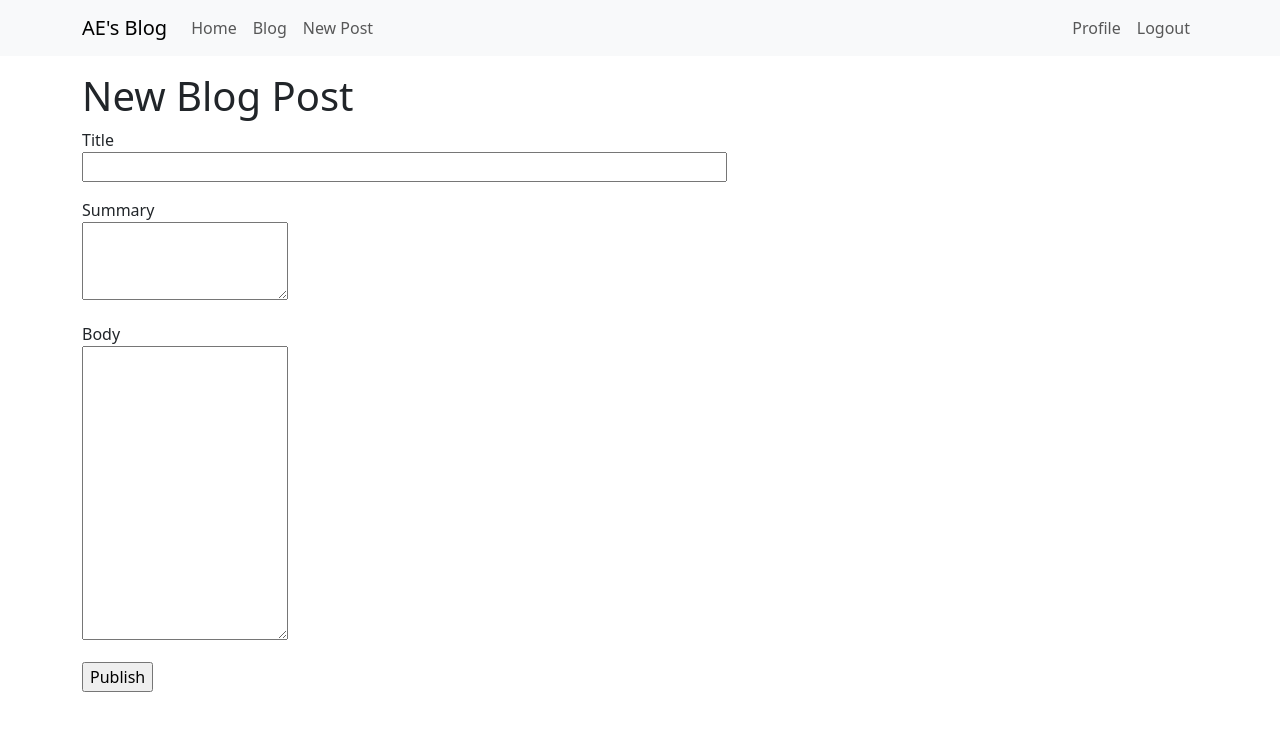
After one commit to aezechuk/AEblog, a Flask app: page /blog/new in a window 1280 px wide. The commit adds this page. Shown: the top 731 px of the page. Run offline with Flask 3, Linux system fonts and the light colour scheme; the visitor is signed in with stand-in values (Sample User, id 1); data comes from the database, SQL or seed files in the repository; some libraries are stand-ins or nearby versions.

Commit message:
updated home page, removed auth to view, added markdown and bleach

```diff
--- a/app/__init__.py
+++ b/app/__init__.py
@@ -7,6 +7,7 @@ import logging
 from logging.handlers import SMTPHandler, RotatingFileHandler
 import os
 from flask_mail import Mail
+from flask_moment import Moment
 
 app = Flask(__name__)
 app.config.from_object(Config)
@@ -15,6 +16,7 @@ migrate = Migrate(app, db)
 login = LoginManager(app)
 login.login_view = 'login'
 mail = Mail(app)
+moment = Moment(app)
 
 if not app.debug:
     if app.config['MAIL_SERVER']:
--- a/app/forms.py
+++ b/app/forms.py
@@ -51,9 +51,10 @@ class EditProfileForm(FlaskForm):
                 raise ValidationError('Please use a different username.')
 
 class PostForm(FlaskForm):
-    post = TextAreaField('Say something', validators=[
-        DataRequired(), Length(min=1, max=140)])
-    submit = SubmitField('Submit')
+    title = StringField('Title', validators=[DataRequired()])
+    summary = TextAreaField('Summary')
+    body = TextAreaField('Body', validators=[DataRequired()])
+    submit = SubmitField('Publish')
 
 class ResetPasswordRequestForm(FlaskForm):
     email = StringField('Email', validators=[DataRequired(), Email()])
--- a/app/models.py
+++ b/app/models.py
@@ -8,6 +8,8 @@ from flask_login import UserMixin
 from hashlib import md5
 from time import time
 import jwt
+from markdown import markdown
+import bleach
 
 followers = sa.Table(
     'followers',
@@ -101,18 +103,41 @@ class User(UserMixin, db.Model):
 
 class Post(db.Model):
     id: so.Mapped[int] = so.mapped_column(primary_key=True)
-    body: so.Mapped[str] = so.mapped_column(sa.String(140))
+    title: so.Mapped[str] = so.mapped_column(sa.String(140))
+    slug: so.Mapped[str] = so.mapped_column(
+        sa.String(160),
+        unique=True,
+        index=True,
+    )
+    summary: so.Mapped[str | None] = so.mapped_column(sa.String(300))
+    body: so.Mapped[str] = so.mapped_column(sa.Text, nullable=False)
+    body_html: so.Mapped[str] = so.mapped_column(sa.Text)
+    published: so.Mapped[bool] = so.mapped_column(sa.Boolean, default=True, index=True)
     timestamp: so.Mapped[datetime] = so.mapped_column(
         sa.DateTime(timezone=True),
         index=True,
         default=lambda: datetime.now(timezone.utc)
     )
     user_id: so.Mapped[int] = so.mapped_column(sa.ForeignKey('user.id'), index=True)
-
     author: so.Mapped[User] = so.relationship(back_populates='posts')
 
     def __repr__(self):
-        return f'<Post {self.body}>'
+        return f'<Post {self.title or self.id}>'
+
+allowed_tags = bleach.sanitizer.ALLOWED_TAGS.union({
+    'p', 'pre', 'code', 'blockquote',
+    'h1', 'h2', 'h3', 'h4',
+    'ul', 'ol', 'li',
+    'strong', 'em'
+})
+
+def render_body_html(target, value, oldvalue, initiator):
+    target.body_html = bleach.clean(
+        markdown(value, extensions=['fenced_code', 'codehilite']),
+        tags=allowed_tags,
+        strip=True
+    )
+db.event.listen(Post.body, 'set', render_body_html)
 
 @login.user_loader
 def load_user(id):
--- a/app/routes.py
+++ b/app/routes.py
@@ -7,6 +7,7 @@ import sqlalchemy as sa
 from app.models import User, Post
 from datetime import datetime, timezone
 from app.email import send_password_reset_email
+from slugify import slugify
 
 @app.route('/reset_password/<token>', methods=['GET', 'POST'])
 def reset_password(token):
@@ -44,28 +45,12 @@ def before_request():
         current_user.last_seen = datetime.now(timezone.utc)
         db.session.commit()
 
-@app.route('/', methods=['GET', 'POST'])
-@app.route('/index', methods=['GET', 'POST'])
-@login_required
+@app.route('/')
+@app.route('/index')
 def index():
-    form = PostForm()
-    if form.validate_on_submit():
-        post = Post(body=form.post.data, author=current_user)
-        db.session.add(post)
-        db.session.commit()
-        flash('Your post is now live!')
-        return redirect(url_for('index'))
-
-    page = request.args.get('page', 1, type=int)
-    posts = db.paginate(current_user.following_posts(), page=page,
-                        per_page=app.config['POSTS_PER_PAGE'], error_out=False)
-    next_url = url_for('index', page=posts.next_num) \
-        if posts.has_next else None
-    prev_url = url_for('index', page=posts.prev_num) \
-        if posts.has_prev else None
-    return render_template('index.html', title='Home', form=form,
-                           posts=posts.items, next_url=next_url,
-                           prev_url=prev_url)
+    latest_posts = (Post.query.filter(Post.published ==True, Post.slug.isnot(None))
+                    .order_by(Post.timestamp.desc()).limit(3).all())
+    return render_template('index.html', title='Home', latest_posts=latest_posts)
 
 @app.route('/user/<username>')
 @login_required
@@ -195,3 +180,45 @@ def explore():
         if posts.has_prev else None
     return render_template('index.html', title='Explore', posts=posts.items,
                            next_url=next_url, prev_url=prev_url, form=None)
+
+@app.route('/blog')
+def blog():
+    page = request.args.get('page', 1, type=int)
+
+    posts = db.paginate(Post.query.filter(Post.published == True, Post.slug.isnot(None))
+        .order_by(Post.timestamp.desc()),
+        page=page,
+        per_page=5,
+        error_out=False
+    )
+
+    next_url = url_for('blog', page=posts.next_num) if posts.has_next else None
+    prev_url = url_for('blog', page=posts.prev_num) if posts.has_prev else None
+    return render_template('blog/index.html', posts=posts.items,
+                           next_url=next_url, prev_url=prev_url)
+
+@app.route('/blog/<slug>')
+def post_detail(slug):
+    post = (Post.query.filter(Post.slug==slug, Post.published == True).first_or_404())
+
+    return render_template('blog/post.html', post=post)
+
+@app.route('/blog/new', methods=['GET', 'POST'])
+@login_required
+def new_blog_post():
+    form = PostForm()
+
+    if form.validate_on_submit():
+        post = Post(
+            title=form.title.data,
+            summary=form.summary.data,
+            body=form.body.data,
+            slug=slugify(form.title.data),
+            author=current_user
+        )
+        db.session.add(post)
+        db.session.commit()
+        flash('Your post is live!')
+        return redirect(url_for('blog'))
+
+    return render_template('blog/new.html', form=form)
--- a/app/templates/base.html
+++ b/app/templates/base.html
@@ -19,7 +19,7 @@
       <body>
     <nav class="navbar navbar-expand-lg bg-body-tertiary">
       <div class="container">
-        <a class="navbar-brand" href="{{ url_for('index') }}">Microblog</a>
+        <a class="navbar-brand" href="{{ url_for('index') }}">AE's Blog</a>
         <button class="navbar-toggler" type="button" data-bs-toggle="collapse" data-bs-target="#navbarSupportedContent" aria-controls="navbarSupportedContent" aria-expanded="false" aria-label="Toggle navigation">
           <span class="navbar-toggler-icon"></span>
         </button>
@@ -28,9 +28,18 @@
             <li class="nav-item">
               <a class="nav-link" aria-current="page" href="{{ url_for('index') }}">Home</a>
             </li>
-            <li class="nav-item">
+            <!--li class="nav-item">
               <a class="nav-link" aria-current="page" href="{{ url_for('explore') }}">Explore</a>
-            </li>
+            </li-->
+            <li class="nav-item {% if request.endpoint in ['blog', 'post_detail'] %}active{% endif %}">
+              <a class="nav-link" href="{{ url_for('blog') }}">Blog</a>
+            </li-->
+            <!--- Authenticated user can add blog post -->
+            {% if current_user.is_authenticated %}
+              <li class="nav-item">
+                <a class="nav-link" href="{{ url_for('new_blog_post') }}">New Post</a>
+              </li>
+            {% endif %}
           </ul>
           <ul class="navbar-nav mb-2 mb-lg-0">
             {% if current_user.is_anonymous %}
@@ -64,5 +73,6 @@
         integrity="sha384-C6RzsynM9kWDrMNeT87bh95OGNyZPhcTNXj1NW7RuBCsyN/o0jlpcV8Qyq46cDfL"
         crossorigin="anonymous">
     </script>
+    {{ moment.include_moment() }}
   </body>
 </html>
--- /dev/null
+++ b/app/templates/blog/new.html
@@ -0,0 +1,14 @@
+{% extends "base.html" %}
+{% block content %}
+    <h1>New Blog Post</h1>
+
+    <form method="post">
+        {{ form.hidden_tag() }}
+
+        <p>{{ form.title.label }}<br>{{ form.title(size=64) }}</p>
+        <p>{{ form.summary.label }}<br>{{ form.summary(rows=3) }}</p>
+        <p>{{ form.body.label }}<br>{{ form.body(rows=12) }}</p>
+
+        {{ form.submit() }}
+    </form>
+{% endblock %}
--- a/app/templates/user.html
+++ b/app/templates/user.html
@@ -5,9 +5,9 @@
         <tr>
             <td width="256px"><img src="{{ user.avatar(256) }}" class="rounded-circle"></td>
             <td>
-                <h1>User: {{ user.username }}</h1>
+                <h1>{{ user.username }}</h1>
                 {% if user.about_me %}<p>{{ user.about_me }}</p>{% endif %}
-                {% if user.last_seen %}<p>Last seen on: {{ user.last_seen }}</p>{% endif %}
+                {% if user.last_seen %}<p>Last seen on: {{ moment(user.last_seen).format('LL') }}</p>{% endif %}
                 <p>{{ user.followers_count() }} followers, {{ user.following_count() }} following.</p>
                 {% if user == current_user %}
                 <p><a href="{{ url_for('edit_profile') }}">Edit your profile</a></p>
```
Also changed, not shown: app/templates/_post.html (+6 -7 lines), app/templates/blog/index.html (added, +30 -0 lines), app/templates/blog/post.html (added, +23 -0 lines), app/templates/index.html (+42 -21 lines), migrations/versions/325fe49d57c7_update_post_model_for_blog_publishing.py (added, +50 -0 lines), migrations/versions/99a24dd556af_add_body_html_to_post.py (added, +32 -0 lines), app/static/headshot.PNG (added).
